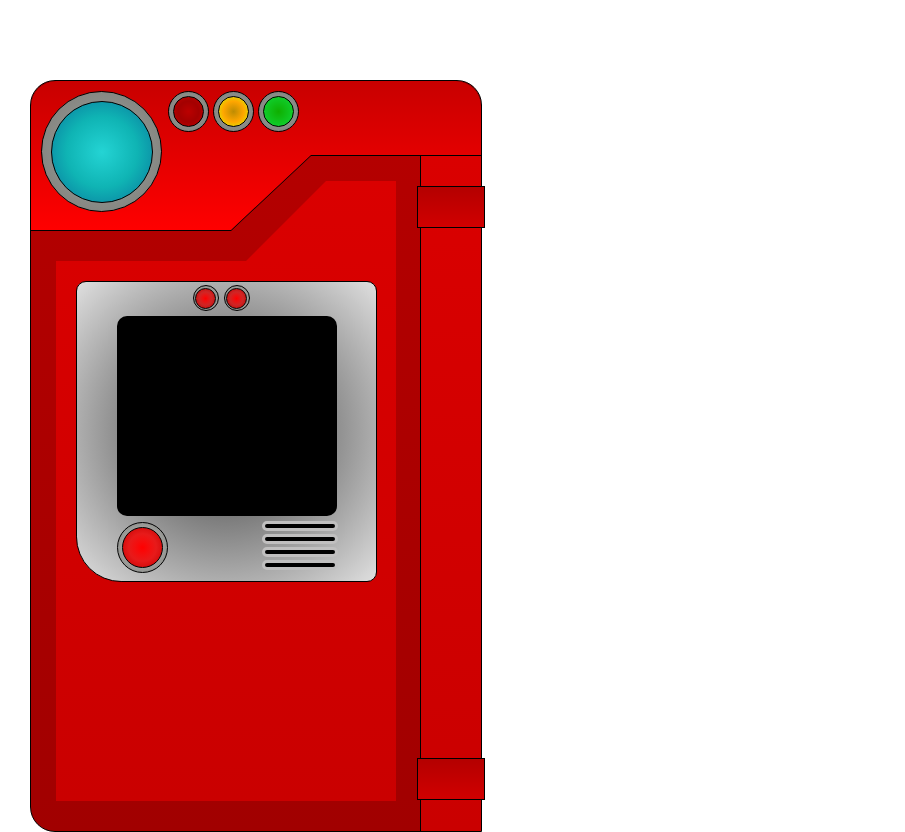
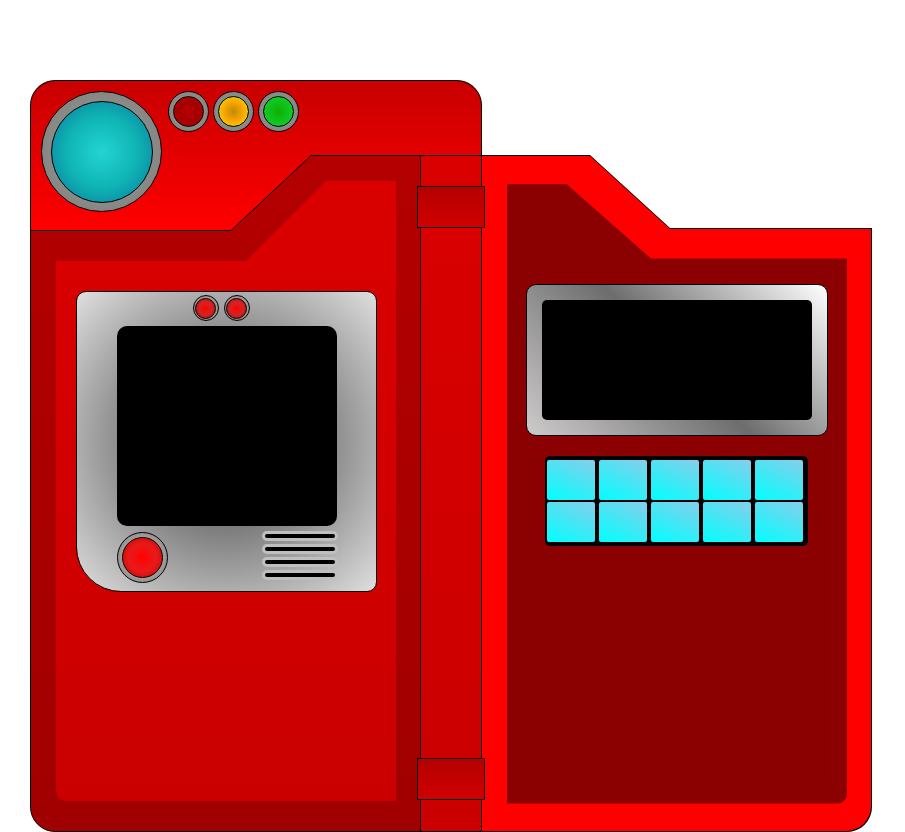
Before and after one commit to GioXdaZ/pokedex-v2, a React (Vite) app: page / in a window 1280 px wide. Shown: the whole page, without its empty margins (0-905 px from the left). Built offline with nearby package versions, Linux system fonts and the light colour scheme.

Commit message:
Commit 5

```diff
--- a/src/App.jsx
+++ b/src/App.jsx
@@ -2,9 +2,11 @@ import "./pokedexStyles/pokedexStyles.css";
 import { PokedexTop } from "./components/PokedexTop";
 import { PokedexScreen } from "./components/PokedexScreen";
 import { PokedexHinge } from "./components/PokedexHinge";
+import { PokedexCap } from "./components/PokedexCap";
 
 function App() {
   return (
+    <div className="pokedex">
       <div className="pokeBody">
         <PokedexTop />
         <div className="bodyScreen">
@@ -31,7 +33,9 @@ function App() {
             </div>
           </div>
         </div>
-      <PokedexHinge/>
+      </div>
+      <PokedexHinge />
+      <PokedexCap />
     </div>
   );
 }
--- /dev/null
+++ b/src/components/PokedexCap.css
@@ -0,0 +1,112 @@
+.pokeCapBodyBorder {
+  display: flex;
+  width: 390px;
+  height: 677px;
+  background: black;
+  margin: 155px 0 0 482px;
+  clip-path: polygon(
+    0 0,
+    calc(100% - 282px) 0,
+    calc(100% - 202px) 73px,
+    100% 73px,
+    100% 100%, 0 100%
+    );
+    border-bottom-right-radius: 25px;
+}
+
+.pokeCapBody {
+  display: flex;
+  width: 389px;
+  height: 675px;
+  background: red;
+  position: absolute;
+  clip-path: polygon(
+    0 0,
+    calc(100% - 281px) 0,
+    calc(100% - 201px) 73px,
+    100% 73px,
+    100% 100%, 0 100%
+    );
+  margin-top: 1px;
+  align-items: center;
+  border-bottom-right-radius: 25px;
+}
+
+.pokeCapBodyIn {
+  display: flex;
+  position: absolute;
+  width: 340px;
+  height: 620px;
+  background: darkred;
+  margin-left: 25px;
+  clip-path: polygon(
+    0 0,
+    calc(100% - 281px) 0,
+    calc(100% - 196px) 75px,
+    100% 75px,
+    100% 100%, 0 100%
+    );
+    border-bottom-right-radius: 10px;
+}
+
+.pokeCapBorderScreen {
+  display: flex;
+  width: 300px;
+  height: 150px;
+  background: linear-gradient(
+    45deg,
+    rgb(206, 203, 203),
+    rgb(109, 109, 109),
+    rgb(255, 255, 255)
+  );
+  margin-top: 100px;
+  margin-left: auto;
+  margin-right: auto;
+  border-radius: 10px;
+  border: 1px solid black;
+}
+
+.pokeCapScreen {
+  display: flex;
+  width: 270px;
+  height: 120px;
+  background: black;
+  margin: auto;
+  border-radius: 5px;
+}
+
+.buttonsPanel {
+  display: flex;
+  flex-direction: column;
+  width: 263px;
+  height: 90px;
+  background: black;
+  z-index: 0;
+  margin-top: 15px;
+  margin-left: auto;
+  margin-right: auto;
+  border-radius: 5px;
+}
+
+.pokeButtonPanelTop {
+  display: flex;
+  width: 260px;
+  height: 40px;
+  margin-top: 2px;
+}
+
+.pokeButtonPanelBottom {
+  display: flex;
+  width: 260px;
+  height: 40xp;
+  margin-top: 2px;
+}
+
+.pokeButtonPanel {
+  display: flex;
+  width: 50px;
+  height: 40px;
+  background: linear-gradient(26deg,aqua, skyblue);
+  border: 2px solid black;
+  border-radius: 4px;
+}
--- /dev/null
+++ b/src/components/PokedexCap.jsx
@@ -0,0 +1,31 @@
+import "./PokedexCap.css";
+
+export const PokedexCap = () => {
+  return (
+    <div className="pokeCapBodyBorder">
+      <div className="pokeCapBody">
+        <div className="pokeCapBodyIn">
+          <div className="pokeCapBorderScreen">
+            <div className="pokeCapScreen"></div>
+          </div>
+        </div>
+        <div className="buttonsPanel">
+          <div className="pokeButtonPanelTop">
+            <div className="pokeButtonPanel"></div>
+            <div className="pokeButtonPanel"></div>
+            <div className="pokeButtonPanel"></div>
+            <div className="pokeButtonPanel"></div>
+            <div className="pokeButtonPanel"></div>
+          </div>
+          <div className="pokeButtonPanelBottom">
+            <div className="pokeButtonPanel"></div>
+            <div className="pokeButtonPanel"></div>
+            <div className="pokeButtonPanel"></div>
+            <div className="pokeButtonPanel"></div>
+            <div className="pokeButtonPanel"></div>
+          </div>
+        </div>
+      </div>
+    </div>
+  );
+};
--- a/src/components/PokedexHinge.css
+++ b/src/components/PokedexHinge.css
@@ -4,10 +4,11 @@
   height: 675px;
   width: 60px;
   background: linear-gradient(rgb(218, 0, 0),rgb(202, 0, 0));
-  margin-top: 75px;
-  margin-left: auto;
+  margin-top: 156px;
+  margin-left: 420px;
   border-left: 1px solid black;
   gap: 500px;
+  position: absolute;
 }
 
 .pokeRings {
@@ -18,4 +19,5 @@
   align-self: center;
   border: 1px solid black;
   margin-top: 30px;
+  z-index: 1;
 }
--- a/src/components/PokedexScreen.css
+++ b/src/components/PokedexScreen.css
@@ -6,7 +6,7 @@
   background: radial-gradient(rgb(56, 56, 56), rgb(223, 223, 223));
   position: absolute;
   top: 80px;
-  margin: 20px;
+  margin: 30px 20px;
   border-bottom-left-radius: 15%;
   border-bottom-right-radius: 10px;
   border-top-left-radius: 10px;
--- a/src/pokedexStyles/pokedexStyles.css
+++ b/src/pokedexStyles/pokedexStyles.css
@@ -1,3 +1,9 @@
+.pokedex {
+  display: flex;
+  width: 900px;
+  height: 750px;
+}
+
 .pokeBody {
   display: flex;
   position: absolute;
@@ -27,4 +33,5 @@
     0 100%
     );
   margin: 100px 25px 25px 25px;
+  border-bottom-left-radius: 10px;
 }
```
Also changed, not shown: src/components/PokedexTop.css (line endings or trailing spaces). Lines whose indentation alone changed are shown as unchanged.
